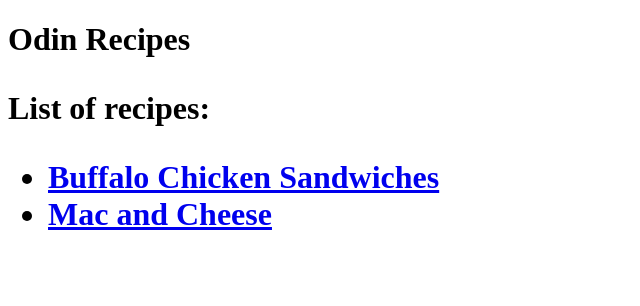
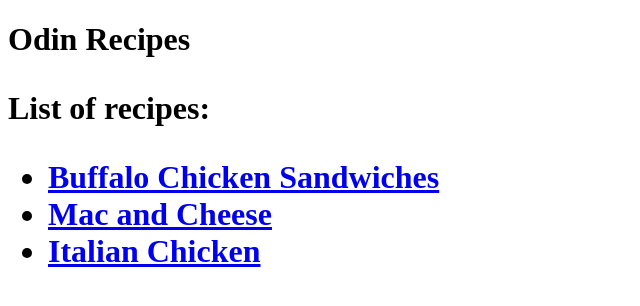
Before and after one commit to GupMeow/odin-recipes, a plain HTML site: page index.html in a window 1280 px wide. Shown: the whole page, without its empty margins (0-640 px from the left). Drawn offline with Linux system fonts and the light colour scheme.

Commit message:
added links to index.html and added image of italian chicken

```diff
--- a/index.html
+++ b/index.html
@@ -15,6 +15,7 @@
                 <ul>
                     <li><a href="recipes/buffalo-chicken-sandwiches.html">Buffalo Chicken Sandwiches</a></li>
                     <li><a href="recipes/mac-and-cheese.html">Mac and Cheese</a></a></li>
+                    <li><a href="recipes/italian-chicken.html">Italian Chicken</a></li>
                 </ul>
 
             </p>
```
Also changed, not shown: images/italian-chicken.jpg (added).
